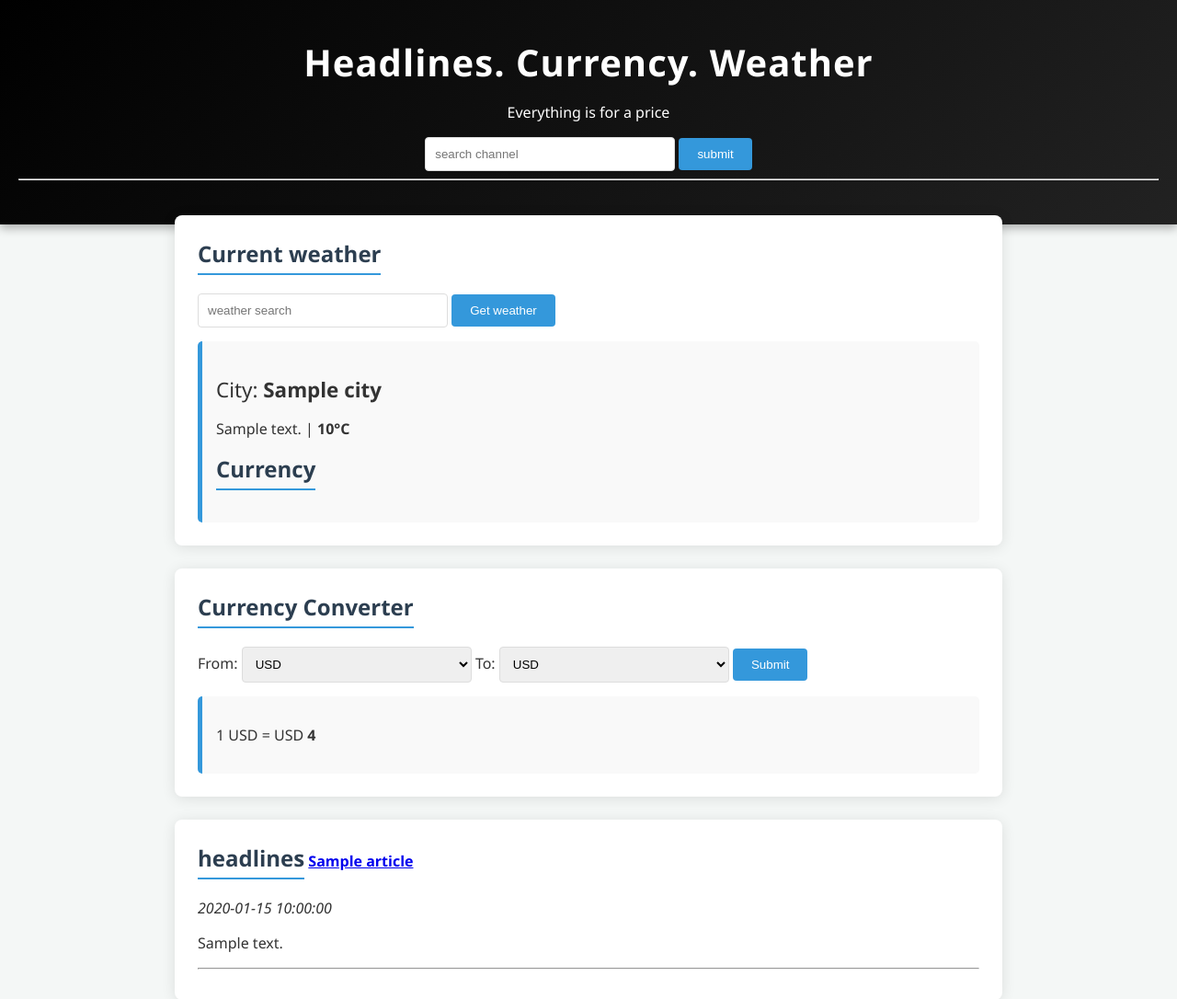
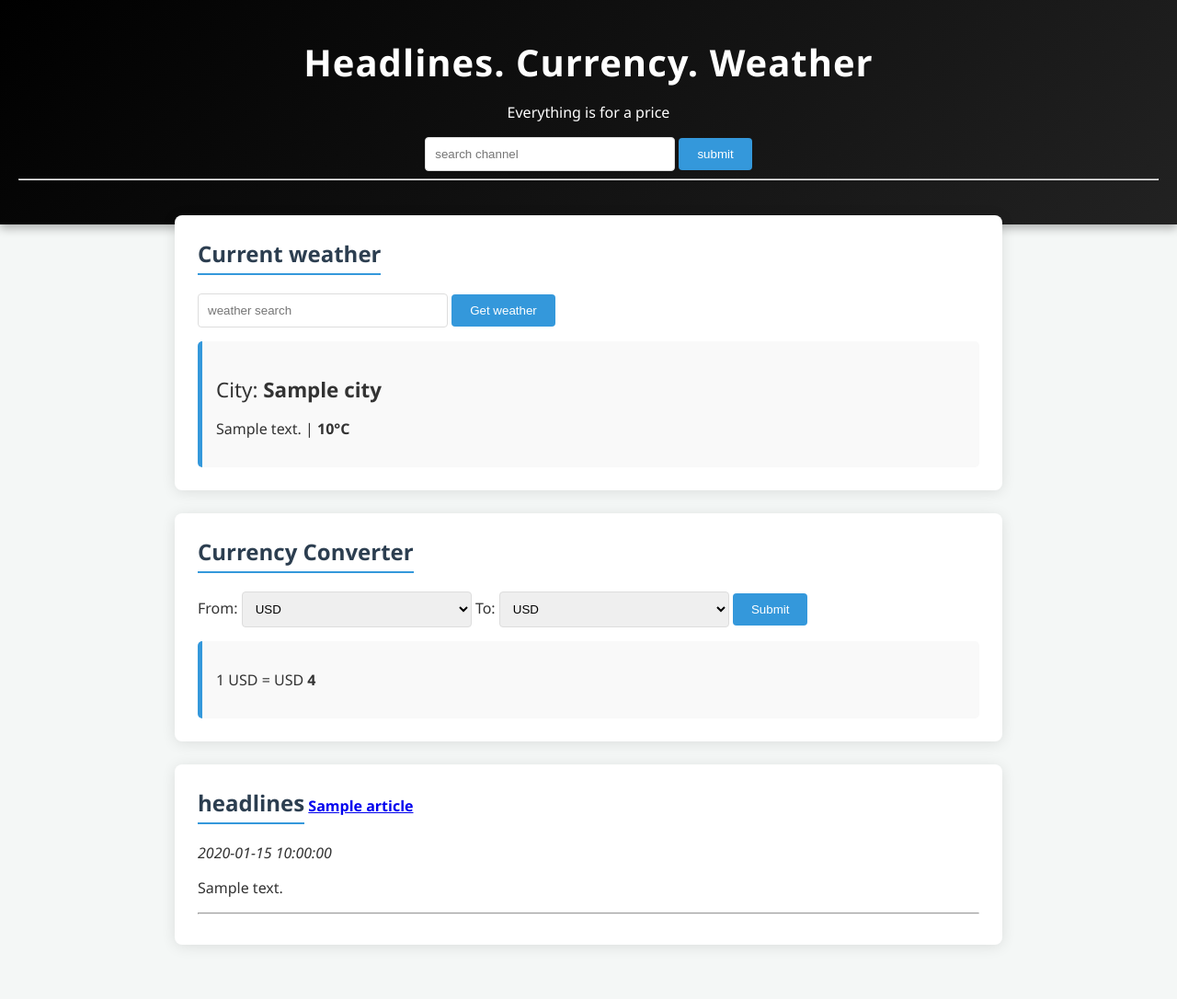
Before and after one commit to goodluckchile001/Headlines, a Flask app: template templates/home.html in a window 1280 px wide. Shown: the top 1086 px of the page at 92% size. After the commit the page ends 1040 px from the top, so only its background shows below. Run offline with Flask 3, Linux system fonts and the light colour scheme; the template is opened without the code that fills it: most values are stand-ins (such as "Sample title", 1, 10 or a date in 2020).

Commit message:
css updates

```diff
--- a/templates/home.html
+++ b/templates/home.html
@@ -128,7 +128,7 @@
             <div class="weather-display">
                 <p style="font-size: 1.4rem; margin-bottom: 5px;">City: <b>{{weather.city}}</b></p>
                 <p>{{weather.description | capitalize}} | <b>{{weather.temperature}}°C</b></p>
-                <h2>Currency</h2>
+
             </div>
         </div>
         <div class="card">
```
